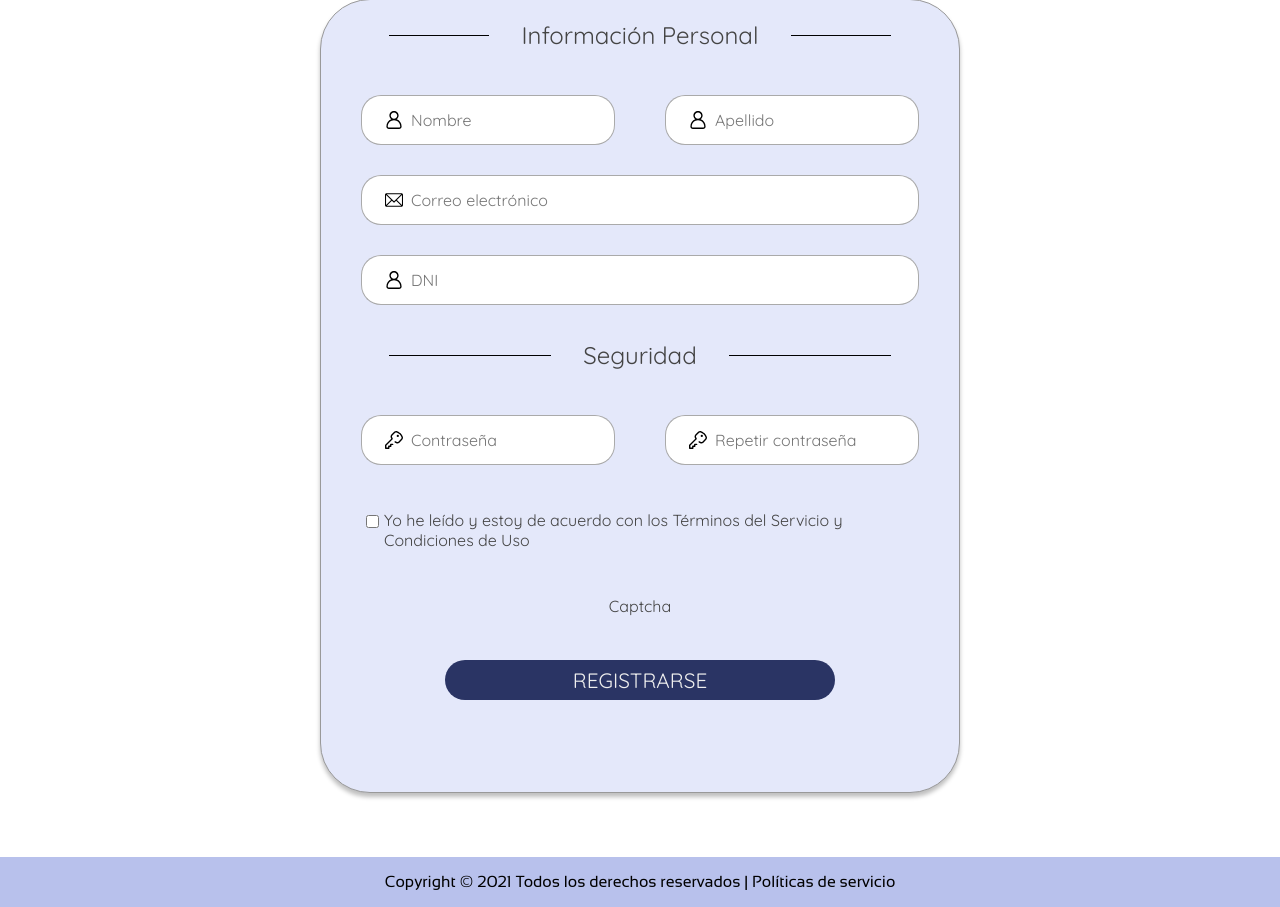
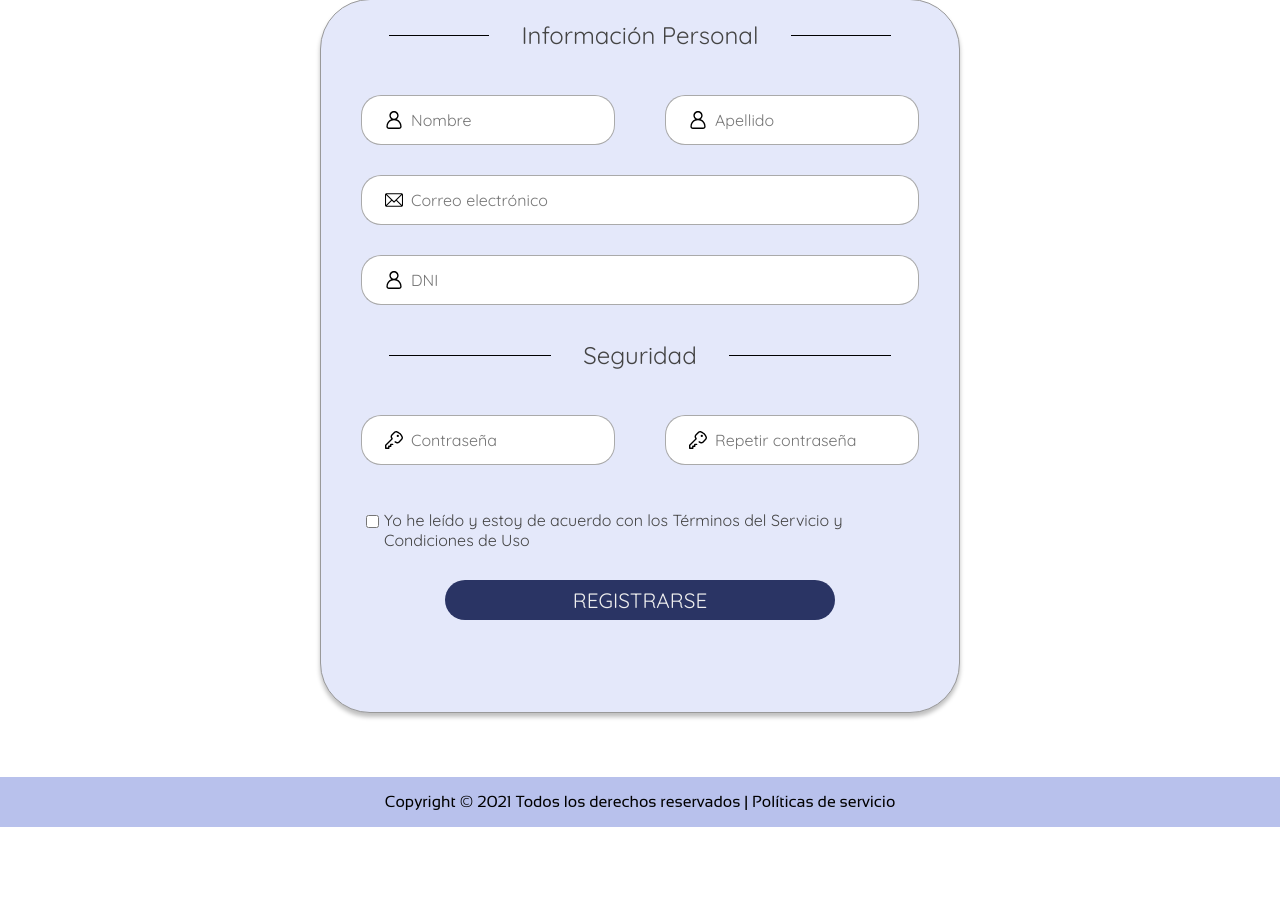
Before and after one commit to olimpiadainformatica/olimpiadainformatica.github.io, a PHP site: page /registro.php in a window 1280 px wide. Shown: the part 243-1150 px from the top of the page. After the commit the page ends 1070 px from the top, so only its background shows below. Run offline with PHP 8.4, Linux system fonts and the light colour scheme.

Commit message:
captcha removido (no hay un dominio fijo)

```diff
--- a/mobile/mobile_registro.php
+++ b/mobile/mobile_registro.php
@@ -113,9 +113,6 @@
                         <label for="toe">Yo he leído y estoy de acuerdo con los Términos del Servicio y Condiciones de Uso</label>
                     </div>
                     <div>
-                        <p style="text-align: center;">Captcha</p>
-                    </div>
-                    <div>
                         <button id="register_btn" type="button" onclick="submitForm()">REGISTRARSE</button>
                     </div>
                     <p>&nbsp;</p>
--- a/registro.php
+++ b/registro.php
@@ -109,9 +109,6 @@
                         <label for="toe">Yo he leído y estoy de acuerdo con los Términos del Servicio y Condiciones de Uso</label>
                     </div>
                     <div style="grid-column: 1/3">
-                        <p style="text-align: center;">Captcha</p>
-                    </div>
-                    <div style="grid-column: 1/3">
                         <button id="register_btn" type="button" onclick="submitForm()">REGISTRARSE</button>
                     </div>
                     <p>&nbsp;</p>
--- a/style/registro.css
+++ b/style/registro.css
@@ -21,7 +21,7 @@ h1{
 #register_form{
     display: grid;
     grid-template-columns: 1fr 1fr;
-    grid-template-rows: repeat(9, 0.8fr);
+    grid-template-rows: repeat(8, 0.8fr);
     column-gap: 50px;
     padding: 0 40px 0 40px;
 }
```
Also changed, not shown: style/mobile/mobile_datos_clinicos.css (+4 -4 lines).
